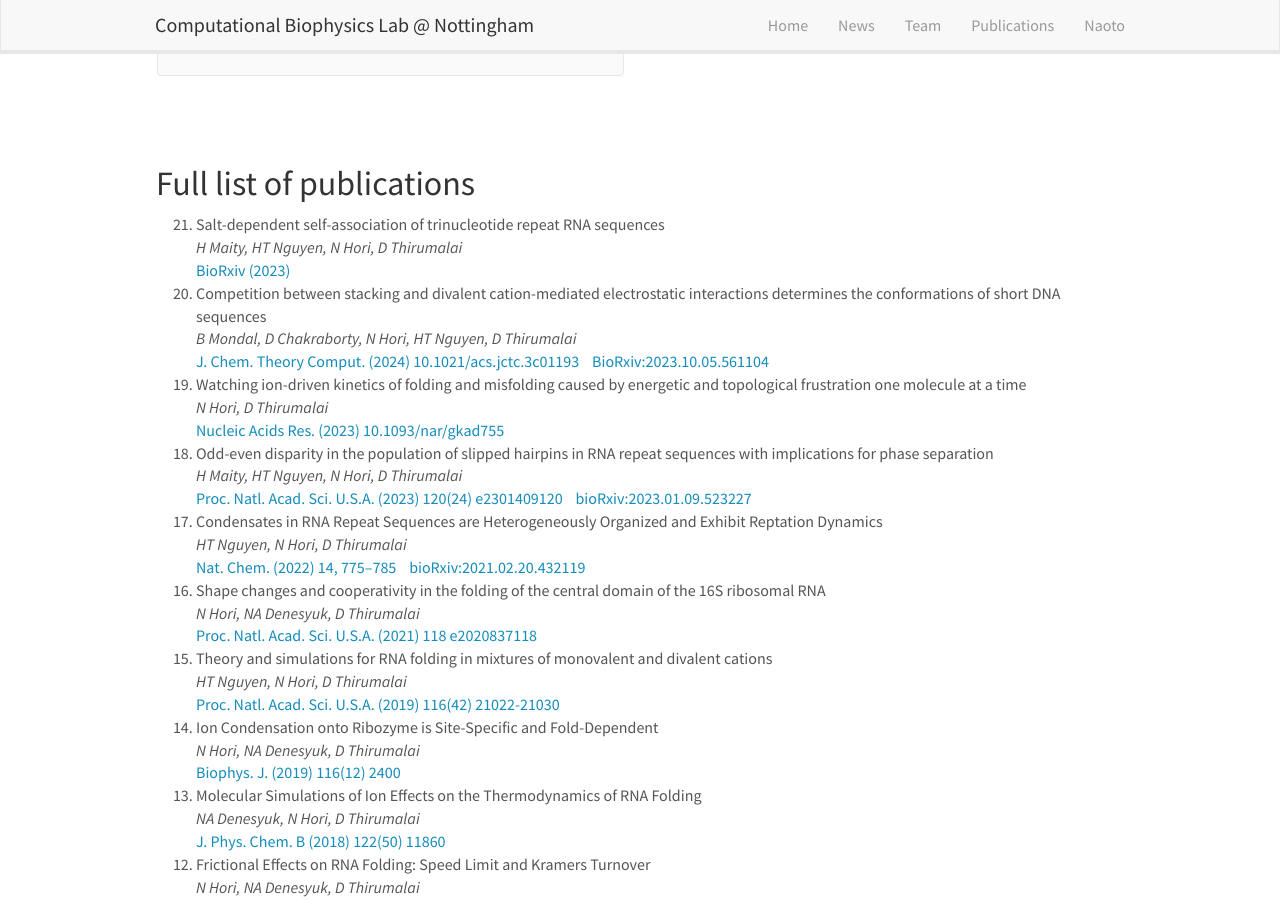
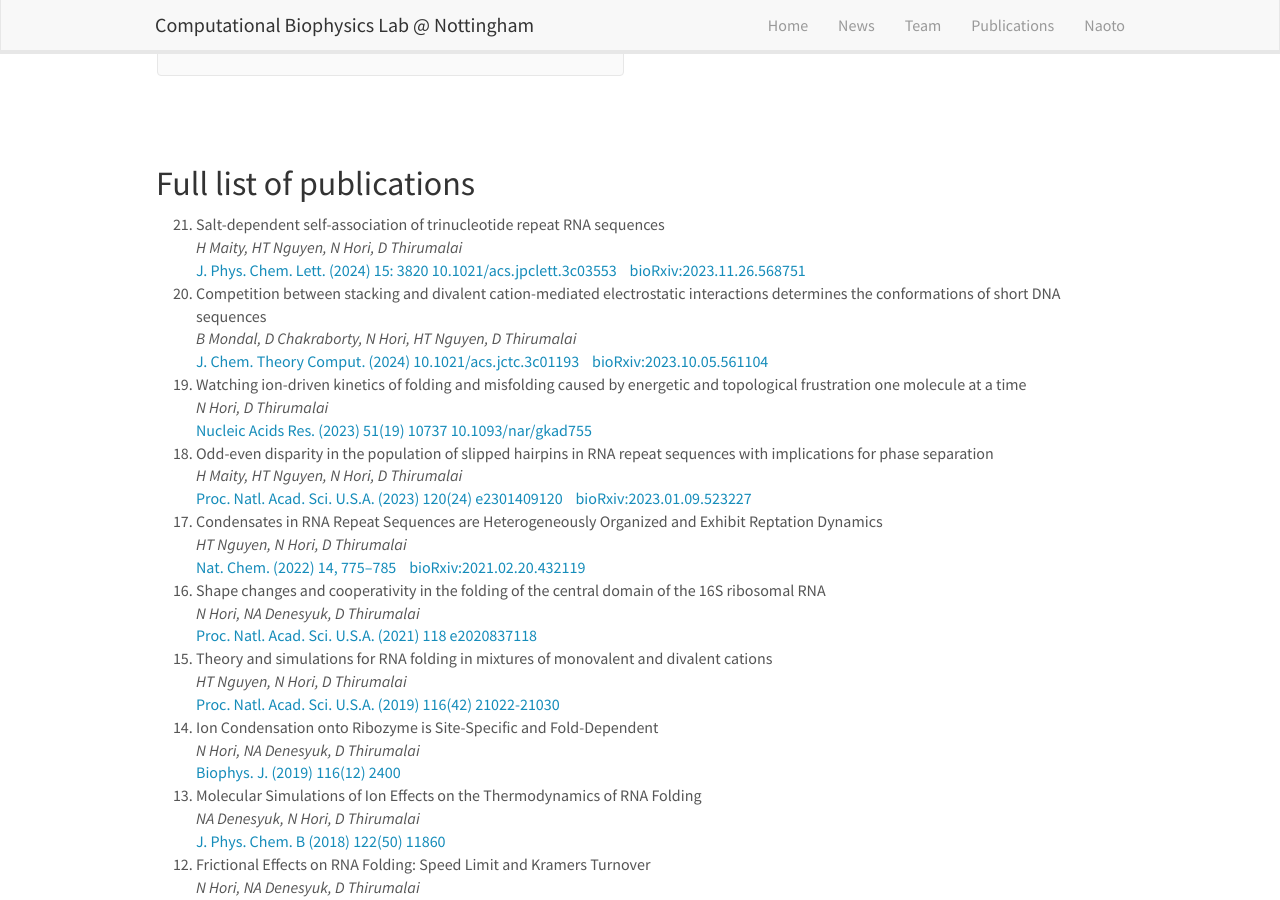
Before and after one commit to Hori-Lab/hori-lab.github.io, a Jekyll site: the page built from _pages/publications.md, in a window 1280 px wide and 900 px high, scrolled down 1698 px. Built offline with Jekyll 4.4.1, drawn with Linux system fonts in a browser that asks for light colours; nearby versions of some CDN libraries; some of the changed text lies outside the part shown.

Commit message:
add a publication

```diff
--- a/_data/publist.yml
+++ b/_data/publist.yml
@@ -3,8 +3,12 @@
   image: .png
   description: ""
   link:
+    url: https://doi.org/10.1021/acs.jpclett.3c03553
+    display: "J. Phys. Chem. Lett. (2024) 15: 3820 10.1021/acs.jpclett.3c03553"
+  link2:
+    flag: 1
     url: https://doi.org/10.1101/2023.11.26.568751
-    display: "BioRxiv (2023)"
+    display: bioRxiv:2023.11.26.568751
   highlight: 0
   news2: ""
 
@@ -17,7 +21,7 @@
   link2:
     flag: 1
     url: https://doi.org/10.1101/2023.10.05.561104
-    display: BioRxiv:2023.10.05.561104
+    display: bioRxiv:2023.10.05.561104
   highlight: 0
   news2: ""
 
@@ -28,7 +32,7 @@
   description: "We show how RNA folding and misfolding are driven by divalent cations. The movie above is an example of the folding ribozyme. Watch a misfolding ribozyme [here on YouTube](https://youtu.be/rlweklDRcrs)."
   link:
     url: https://doi.org/10.1093/nar/gkad755
-    display: "Nucleic Acids Res. (2023) 10.1093/nar/gkad755"
+    display: "Nucleic Acids Res. (2023) 51(19) 10737 10.1093/nar/gkad755"
   link2:
     flag: 0
     url: https://doi.org/2023.02.06.527349
```
